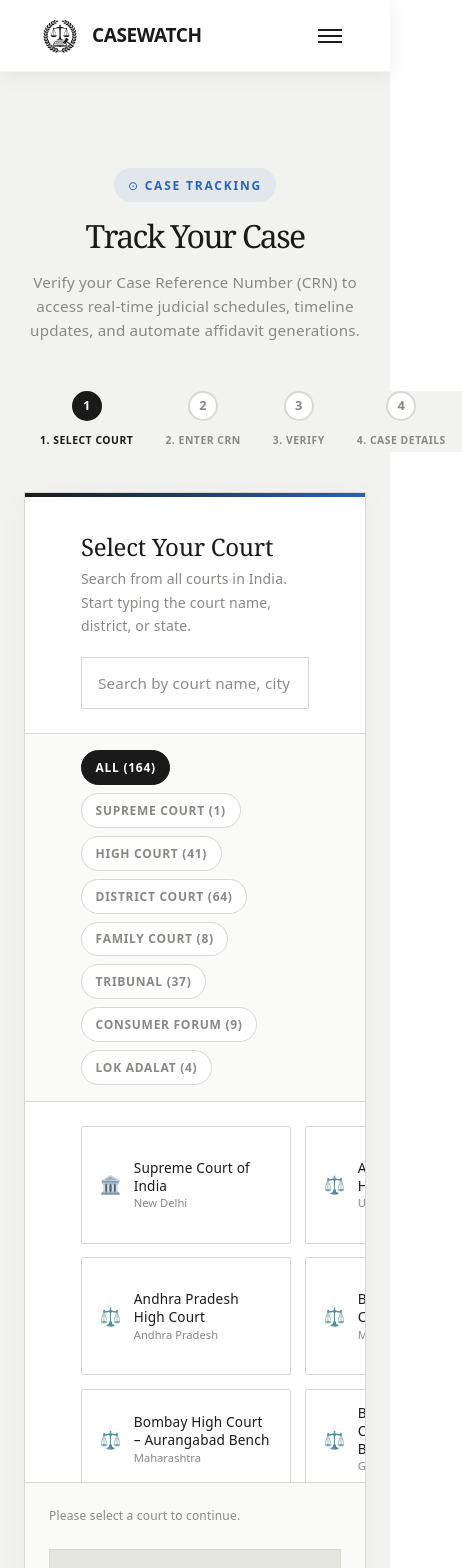
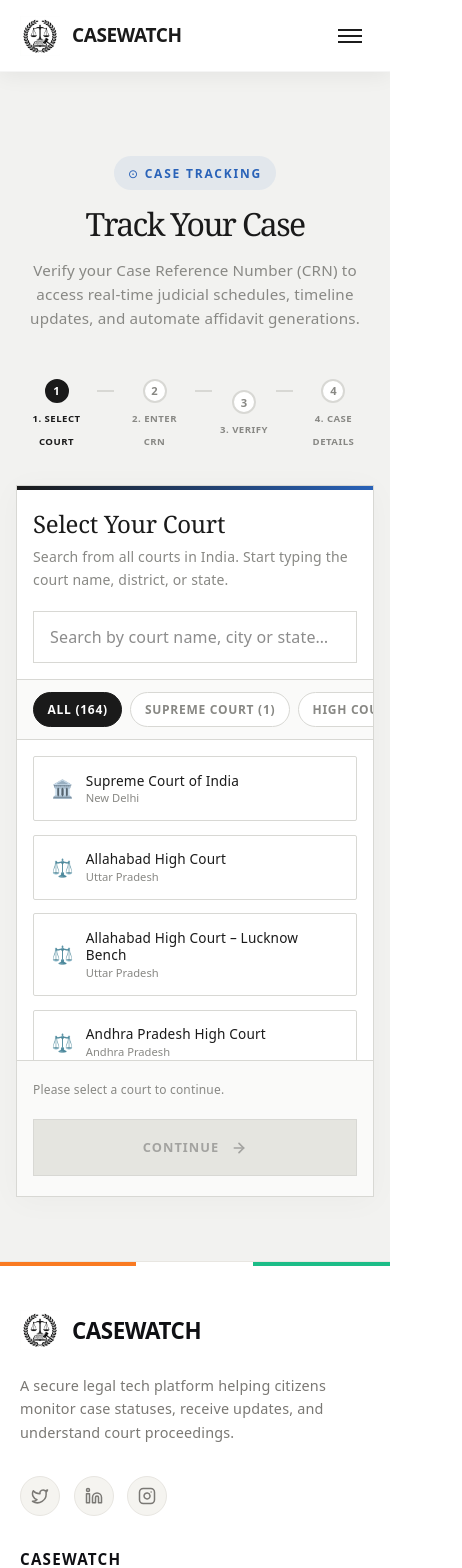
Before and after one commit to kritiahlawat8-sys/CASEWATCH, a React (Vite) app: page /track-case in a window 390 px wide. Shown: the top 1568 px of the page, 462 px wide, since content can reach past the window. Built offline with nearby package versions, Linux system fonts and the light colour scheme.

Commit message:
Optimized Track Case page for mobile and tablet responsiveness

```diff
--- a/src/components/Navbar.css
+++ b/src/components/Navbar.css
@@ -228,6 +228,15 @@ body {
 
 /* Mobile Menu */
 @media (max-width: 900px) {
+  .navbar {
+    padding: 0 20px;
+  }
+
+  .navbar.scrolled {
+    width: calc(100% - 24px);
+    top: 12px;
+  }
+
   .navbar-center {
     display: none; /* Hide for mobile */
     position: absolute;
--- a/src/pages/TrackCasePage.css
+++ b/src/pages/TrackCasePage.css
@@ -25,6 +25,7 @@
   font-family: var(--font-sans);
   color: var(--text-accent);
   box-sizing: border-box;
+  overflow-x: hidden;
 }
 
 /* 1. Fixed Navigation Bar */
@@ -230,7 +231,9 @@
   color: var(--text-muted);
   text-transform: uppercase;
   letter-spacing: 0.05em;
-  white-space: nowrap;
+  white-space: normal;
+  text-align: center;
+  max-width: 120px;
 }
 
 /* Completed Step Modifier */
@@ -860,56 +863,179 @@
 }
 
 /* Responsiveness (max-width: 640px) */
+/* Responsiveness */
 @media (max-width: 900px) {
+  .track-page-content {
+    padding-top: 84px;
+    padding-left: 1rem;
+    padding-right: 1rem;
+  }
+
   .form-split-grid {
     grid-template-columns: 1fr;
   }
+
   .middle-divider-col {
     height: 1px;
     width: auto;
     background-color: var(--border-color);
-    margin: 0 3.5rem;
+    margin: 1.5rem 2rem;
   }
+
   .info-strip-grid {
     grid-template-columns: 1fr;
     gap: 2.5rem;
   }
+
+  .court-grid {
+    grid-template-columns: repeat(2, 1fr);
+  }
+
+  .court-select-header {
+    padding: 2rem 2rem 1.25rem;
+  }
+
+  .court-category-tabs {
+    padding: 1rem 2rem;
+  }
+
+  .court-list-container {
+    padding: 1.5rem 2rem;
+  }
+
+  .left-input-col,
+  .right-captcha-col {
+    padding: 2rem 2rem;
+  }
+
+  .card-footer-bar {
+    padding: 1.5rem 2rem;
+  }
+
+  .success-panel {
+    padding: 3.5rem 2rem;
+  }
+
+  .step-back-bar {
+    padding: 0.85rem 2rem;
+  }
+}
+
+@media (max-width: 768px) {
+  .progress-flow-container {
+    margin-bottom: 2rem;
+  }
+  .progress-step-item {
+    padding: 0 0.5rem;
+  }
+  .progress-step-label {
+    font-size: 0.65rem;
+    max-width: 80px;
+  }
 }
 
 @media (max-width: 640px) {
-  .track-navbar {
-    padding: 0 1rem;
+  .track-page-content {
+    padding-top: 84px;
   }
-  .track-nav-links {
-    display: none; /* Hide nav links on mobile for simplicity */
+
+  .court-select-header {
+    padding: 1.5rem 1rem 1rem;
   }
-  .track-page-content {
-    padding-top: 96px;
+
+  .court-category-tabs {
+    padding: 0.75rem 1rem;
+    flex-wrap: nowrap;
+    overflow-x: auto;
+    -webkit-overflow-scrolling: touch;
+    scrollbar-width: none;
   }
+
+  .court-category-tabs::-webkit-scrollbar {
+    display: none;
+  }
+
+  .court-cat-tab {
+    flex-shrink: 0;
+  }
+
+  .court-list-container {
+    padding: 1rem 1rem;
+    max-height: 320px;
+  }
+
+  .court-grid {
+    grid-template-columns: 1fr;
+  }
+
   .left-input-col,
   .right-captcha-col {
-    padding: 2rem 1.5rem;
+    padding: 1.5rem 1rem;
   }
+
   .middle-divider-col {
-    margin: 0 1.5rem;
+    margin: 1rem 1rem;
   }
+
   .card-footer-bar {
-    padding: 1.5rem;
+    padding: 1.25rem 1rem;
     flex-direction: column;
     align-items: stretch;
-    gap: 1.5rem;
+    gap: 1.25rem;
   }
+
   .pg-submit-btn {
     width: 100%;
     justify-content: center;
   }
+
   .success-panel {
-    padding: 3rem 1.5rem;
+    padding: 2.5rem 1rem;
   }
-  .progress-flow-container {
-    margin-bottom: 2.5rem;
+
+  .right-captcha-col {
+    display: flex;
+    flex-direction: column;
+    align-items: center;
+    overflow-x: hidden;
   }
-  .progress-step-label {
-    font-size: 0.65rem;
+
+  .pg-input {
+    font-size: 16px; /* Prevents auto-zoom on mobile inputs */
+  }
+
+  .step-back-bar {
+    padding: 0.85rem 1rem;
+  }
+
+  .step-back-court-tag {
+    white-space: nowrap;
+    overflow: hidden;
+    text-overflow: ellipsis;
+    max-width: 180px;
   }
 }
+
+@media (max-width: 480px) {
+  .progress-step-label {
+    font-size: 0.6rem;
+    max-width: 65px;
+  }
+  .progress-step-node {
+    width: 24px;
+    height: 24px;
+    font-size: 0.7rem;
+    margin-bottom: 0.25rem;
+  }
+  .progress-flow-container::before {
+    top: 11px;
+  }
+  .step-back-court-tag {
+    max-width: 130px;
+  }
+  /* Scale down ReCAPTCHA for very small screens to prevent overflow */
+  .right-captcha-col > div {
+    transform: scale(0.9);
+    transform-origin: center;
+  }
+}
```
